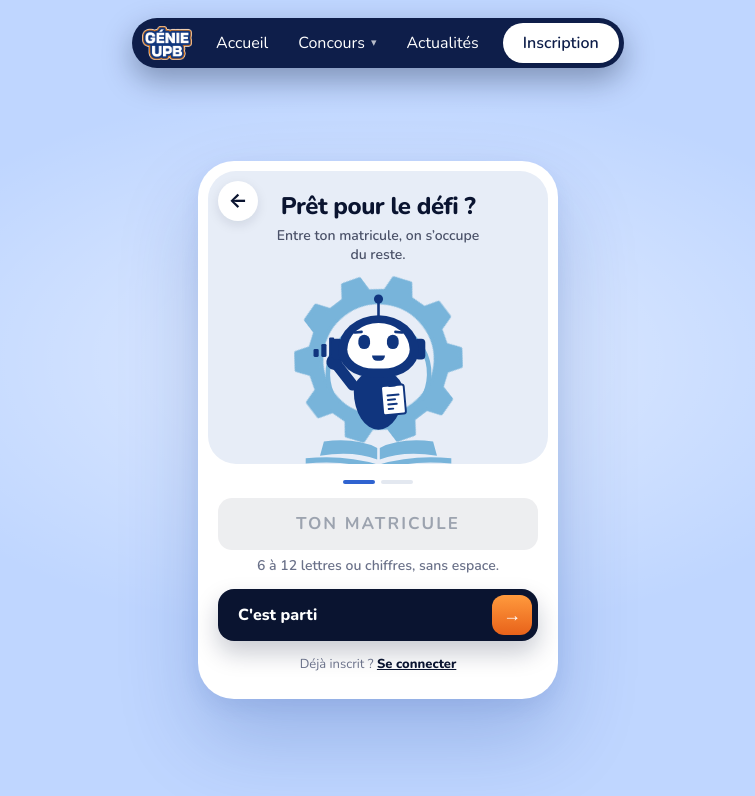
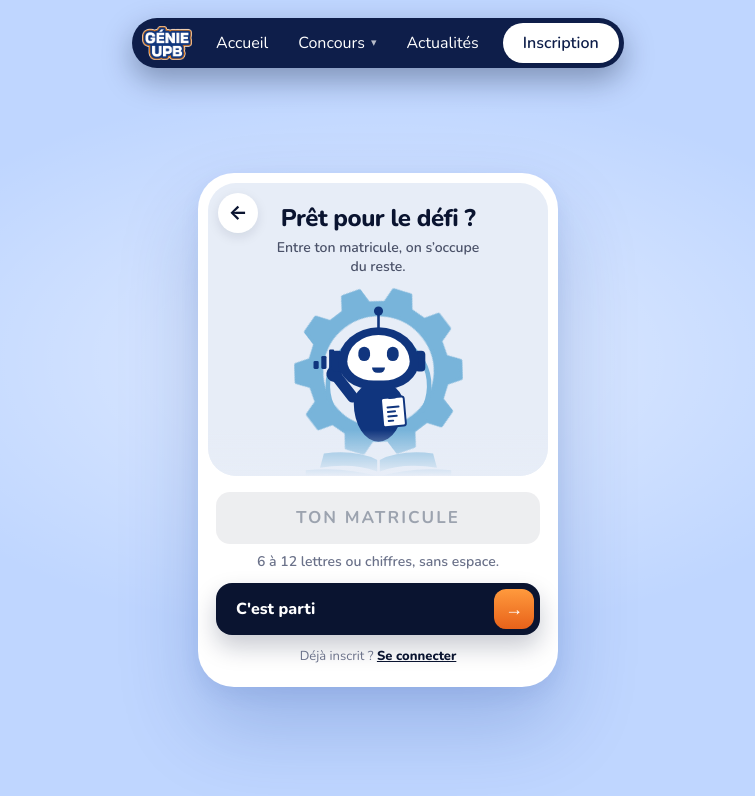
Before and after one commit to G4MA5/Genie_upbv2, a React (Vite) app: page /inscription in a window 1280 px wide. Shown: the top 796 px of the page, without its empty margins (262-1017 px from the left). Built offline with nearby package versions, Linux system fonts and the light colour scheme.

Commit message:
fix(inscription): remove invented eyebrows and horizontal stepper traits, exact match to prototype S8

```diff
--- a/src/pages/publique/Inscription.tsx
+++ b/src/pages/publique/Inscription.tsx
@@ -8,8 +8,6 @@ const MOOD_CONFIGS: Record<
   {
     title: string;
     sub: string;
-    browL: string;
-    browR: string;
     mouthW: string;
     mouthH: string;
     mouthR: string;
@@ -20,8 +18,6 @@ const MOOD_CONFIGS: Record<
   idle: {
     title: 'Prêt pour le défi ?',
     sub: 'Entre ton matricule, on s’occupe du reste.',
-    browL: 'rotate(-6deg)',
-    browR: 'rotate(6deg)',
     mouthW: '20px',
     mouthH: '8px',
     mouthR: '0 0 10px 10px',
@@ -31,8 +27,6 @@ const MOOD_CONFIGS: Record<
   focus: {
     title: 'Super, continue…',
     sub: 'Il figure sur ta carte d’étudiant.',
-    browL: 'translateY(-4px) rotate(-10deg)',
-    browR: 'translateY(-4px) rotate(10deg)',
     mouthW: '10px',
     mouthH: '10px',
     mouthR: '50%',
@@ -42,8 +36,6 @@ const MOOD_CONFIGS: Record<
   err: {
     title: 'Oups !',
     sub: 'Ce matricule ne semble pas correct.',
-    browL: 'translateY(10px) rotate(18deg)',
-    browR: 'translateY(10px) rotate(-18deg)',
     mouthW: '18px',
     mouthH: '6px',
     mouthR: '6px 6px 2px 2px',
@@ -53,8 +45,6 @@ const MOOD_CONFIGS: Record<
   think: {
     title: 'Je cherche…',
     sub: 'Une seconde, on vérifie ton matricule.',
-    browL: 'translateY(-6px) rotate(-14deg)',
-    browR: 'translateY(2px) rotate(4deg)',
     mouthW: '8px',
     mouthH: '4px',
     mouthR: '4px',
@@ -64,8 +54,6 @@ const MOOD_CONFIGS: Record<
   happy: {
     title: 'Te voilà !',
     sub: 'Vérifie que c’est bien toi.',
-    browL: 'translateY(-12px)',
-    browR: 'translateY(-12px)',
     mouthW: '26px',
     mouthH: '12px',
     mouthR: '0 0 14px 14px',
@@ -75,8 +63,6 @@ const MOOD_CONFIGS: Record<
   joy: {
     title: 'Génial !',
     sub: 'Il ne reste qu’à créer ton compte.',
-    browL: 'translateY(-16px) rotate(-6deg)',
-    browR: 'translateY(-16px) rotate(6deg)',
     mouthW: '30px',
     mouthH: '15px',
     mouthR: '0 0 16px 16px',
@@ -446,29 +432,20 @@ export default function Inscription() {
                     </div>
                   </div>
 
-                  {/* Sourcils expressifs réactifs à l'humeur */}
+                  {/* Joues roses rougissantes (#F29A9A) */}
                   <span
-                    className="absolute left-[92px] top-[86px] w-3.5 h-1 rounded-[2px] bg-[#10357E] origin-center transition-transform duration-300"
-                    style={{ transform: cfg.browL }}
-                  />
-                  <span
-                    className="absolute left-[154px] top-[86px] w-3.5 h-1 rounded-[2px] bg-[#10357E] origin-center transition-transform duration-300"
-                    style={{ transform: cfg.browR }}
-                  />
-
-                  {/* Joues roses rougissantes */}
-                  <span
-                    className="absolute left-[88px] top-[114px] w-3.5 h-2 rounded-[50%] bg-[#FF8E9E] transition-opacity duration-300"
+                    className="absolute left-[91px] top-[120px] w-3.5 h-[7px] rounded-[50%] bg-[#F29A9A] transition-opacity duration-300"
                     style={{ opacity: cfg.cheekOp }}
                   />
                   <span
-                    className="absolute left-[158px] top-[114px] w-3.5 h-2 rounded-[50%] bg-[#FF8E9E] transition-opacity duration-300"
+                    className="absolute left-[155px] top-[120px] w-3.5 h-[7px] rounded-[50%] bg-[#F29A9A] transition-opacity duration-300"
                     style={{ opacity: cfg.cheekOp }}
                   />
 
                   {/* Bouche morphing selon l'humeur */}
+                  <div className="absolute left-[82px] top-[124px] w-[96px] h-4 flex justify-center items-start">
                     <span
-                    className="absolute left-[130px] top-[124px] -translate-x-1/2 bg-[#10357E] transition-all duration-300"
+                      className="bg-[#10357E] transition-all duration-[350ms]"
                       style={{
                         width: cfg.mouthW,
                         height: cfg.mouthH,
@@ -481,26 +458,19 @@ export default function Inscription() {
             </div>
           </div>
 
-        {/* 2. FORMULAIRE D'ACTION DE LA CARTE S8 */}
-        <div className="p-[0_10px_4px] flex flex-col gap-3.5">
-          {/* Stepper bar (2 barres horizontales) */}
-          <div className="flex justify-center gap-1.5">
+          {/* Dégradé doux bas du volet bleu grisé */}
           <span
-              className={`w-8 h-1 rounded-full transition-colors duration-250 ${
-                matStep === 'input' || matStep === 'found' ? 'bg-[#2F63D0]' : 'bg-[#E3E8F0]'
-              }`}
-            />
-            <span
-              className={`w-8 h-1 rounded-full transition-colors duration-250 ${
-                matStep === 'found' ? 'bg-[#2F63D0]' : 'bg-[#E3E8F0]'
-              }`}
+            aria-hidden="true"
+            className="absolute left-0 right-0 bottom-0 h-[46px] bg-gradient-to-b from-[rgba(231,237,247,0)] to-[#E7EDF7] pointer-events-none"
           />
         </div>
 
+        {/* 2. FORMULAIRE D'ACTION DE LA CARTE S8 (Strictement conforme au prototype - aucun trait inventé) */}
+        <div className="flex flex-col gap-3 px-2">
           {/* Étape 1 : Saisie du matricule */}
           {matStep === 'input' && (
             <>
-              <label className="flex flex-col gap-1.5 text-center">
+              <label className="flex flex-col gap-2 text-center">
                 <input
                   ref={inputRef}
                   data-mat-input="1"
```
Also changed, not shown: 1 other file (tests, documents, lock files or other folders). Lines whose indentation alone changed are shown as unchanged.
